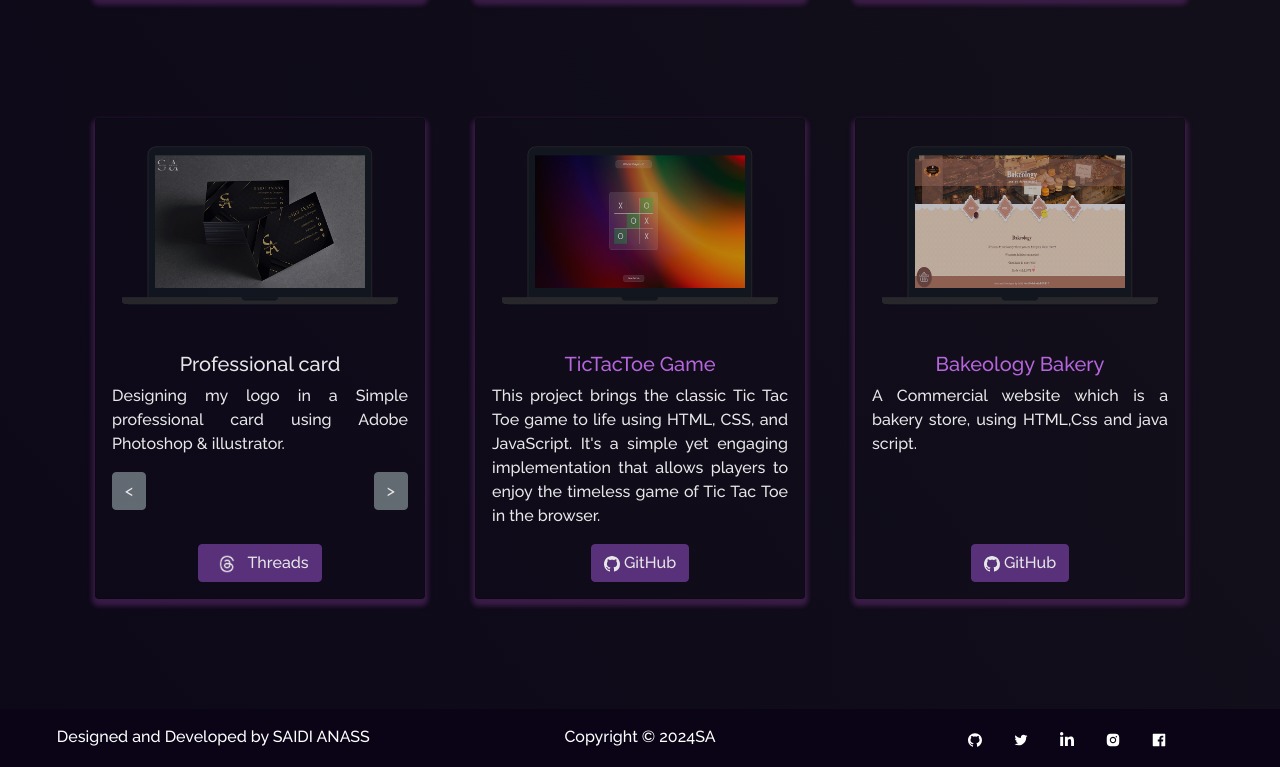
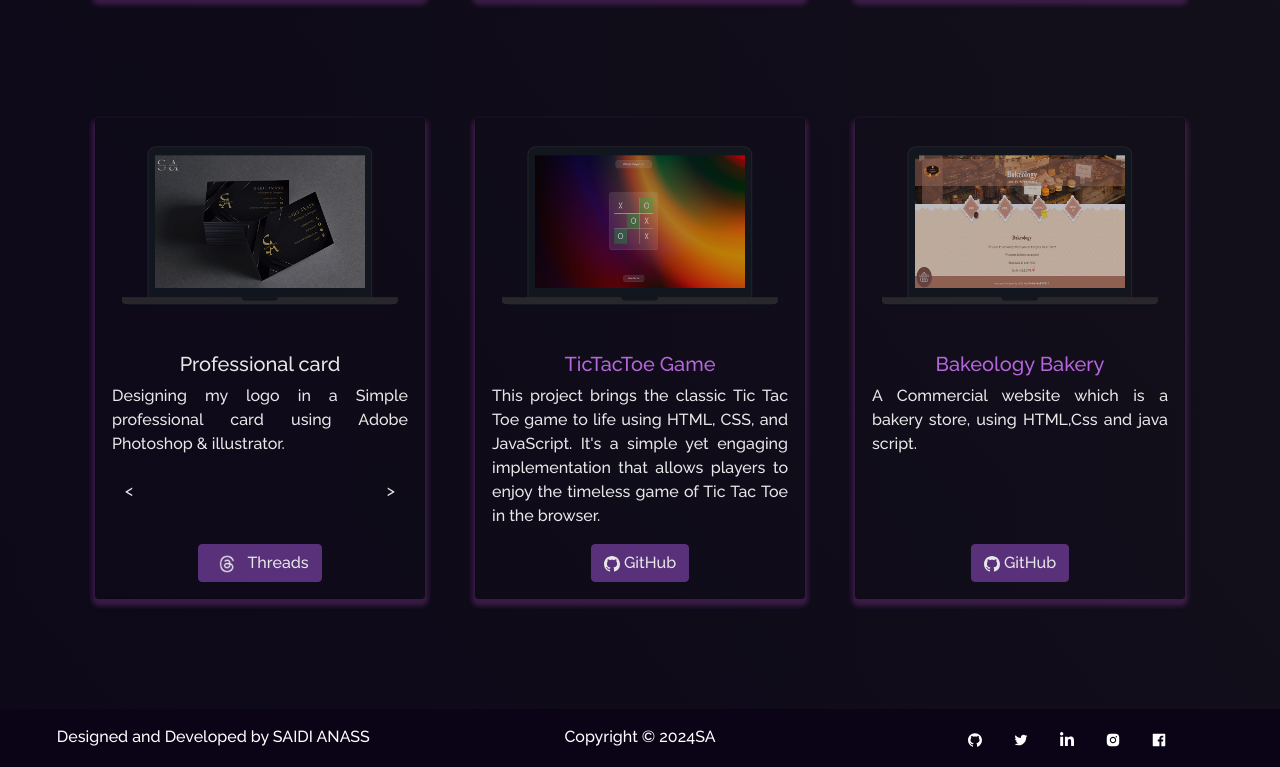
Before and after one commit to SaidiAnass11/Portfolio_saidi_anass_master, a React (Create React App) app: page /Portfolio_saidi_anass_master/project in a window 1280 px wide. Shown: the part 857-1624 px from the top of the page. Built offline with nearby package versions, Linux system fonts and the light colour scheme; a small style sheet from the web is missing.

Commit message:
update background btn projects

```diff
--- a/src/components/Projects/ProjectCards.js
+++ b/src/components/Projects/ProjectCards.js
@@ -46,12 +46,20 @@ function ProjectCards(props) {
               marginBottom: "15px",
             }}
           >
-            <Button variant="secondary" onClick={handlePrev}>
-              {'<'}
+            <Button
+              variant="primary"
+              className="nav-btn"
+              onClick={handlePrev}
+            >
+              {"<"}
             </Button>
 
-            <Button variant="secondary" onClick={handleNext}>
-              {'>'}
+            <Button
+              variant="primary"
+              className="nav-btn"
+              onClick={handleNext}
+            >
+              {">"}
             </Button>
           </div>
         )}
--- a/src/style.css
+++ b/src/style.css
@@ -937,6 +937,24 @@ button:focus {
     margin-left: 0;
   }
 }
+/* الحالة العادية */
+.nav-btn {
+  background-color: transparent !important;
+  border-color: transparent !important;
+  transition: all 0.4s ease !important;
+}
+
+/* ملي كتدير hover على الكارت كاملة */
+.project-card-view:hover .nav-btn {
+  background-color: #623686 !important; /* نفس btn-primary */
+  border-color: #623686 !important;
+}
+
+/* hover مباشر على الزر */
+.nav-btn:hover {
+  background-color: #623686 !important;
+  border-color: #623686 !important;
+}
 
 @media (max-width: 480px) {
   .text h1 {
```
